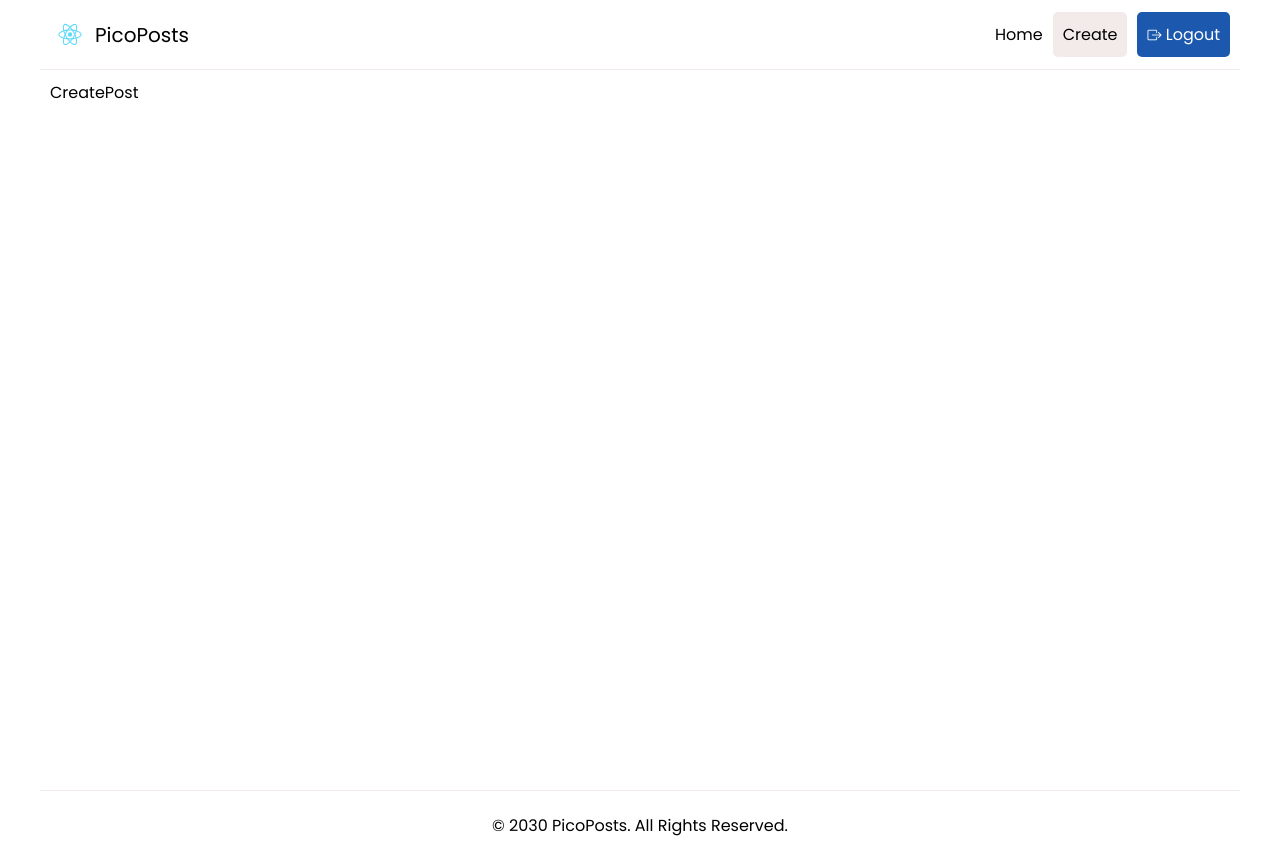
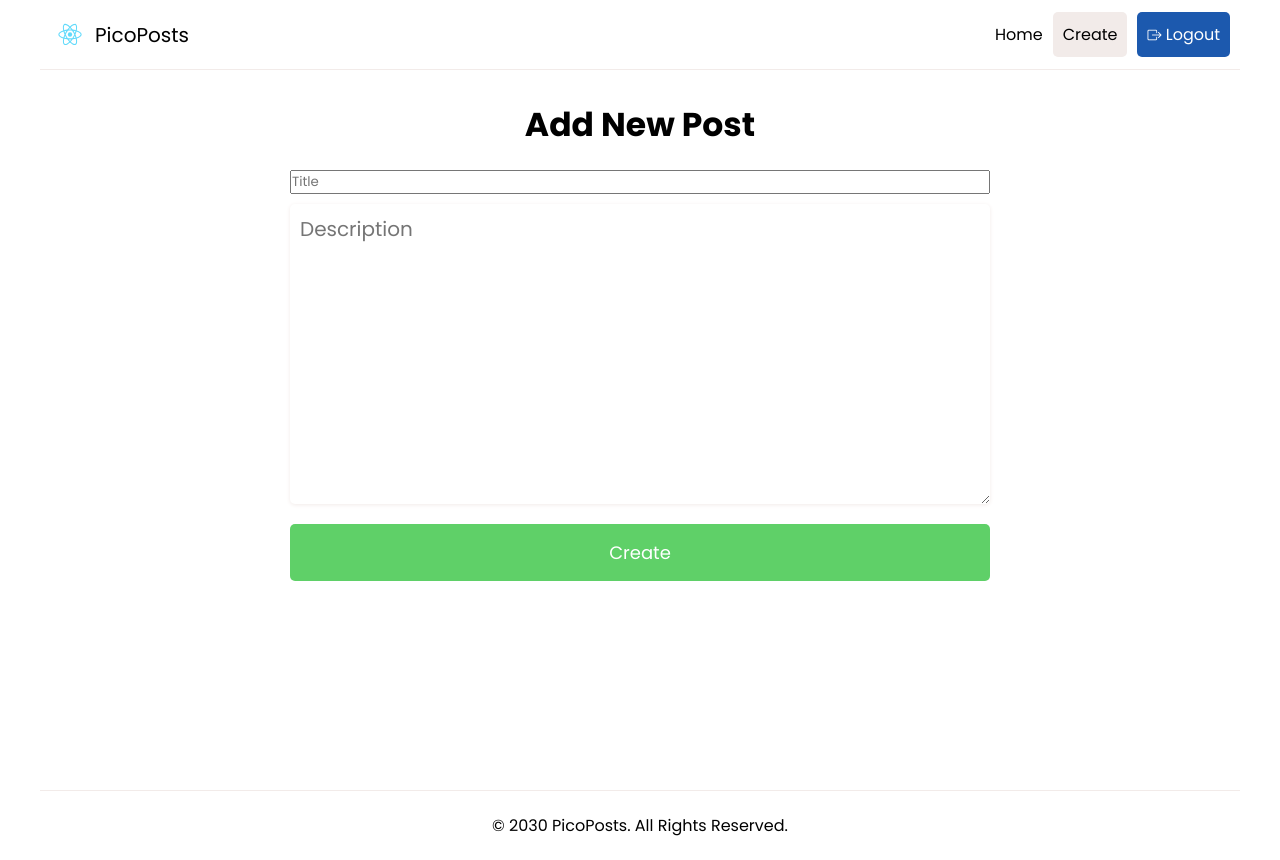
Before and after one commit to felipecosta332/picoposts, a React (Create React App) app: page /create in a window 1280 px wide. Built offline with nearby package versions, Linux system fonts and the light colour scheme.

Commit message:
homepage

```diff
--- a/src/components/PostCard.js
+++ b/src/components/PostCard.js
@@ -1,5 +1,16 @@
-export const PostCard = () => {
-    return (
-      <div>PostCard</div>
-    )
-  }
+export const PostCard = ({ post }) => {
+  const { title, description, author } = post;
+
+  return (
+    <div className="card">
+      <p className="title">{title}</p>
+      <p className="description">{description}</p>
+      <p className="control">
+        <span className="author">{author}</span>
+        <span className="delete">
+          <i className="bi bi-trash3"></i>
+        </span>
+      </p>
+    </div>
+  );
+};
--- a/src/pages/CreatePost.js
+++ b/src/pages/CreatePost.js
@@ -1,5 +1,29 @@
 export const CreatePost = () => {
-    return (
-      <div>CreatePost</div>
-    )
-  }
+  return (
+    <section className="create">
+      <div className="heading">
+        <h1>Add New Post</h1>
+      </div>
+      <form className="createPost">
+        <input
+          type="text"
+          name="title"
+          placeholder="Title"
+          maxLength="50"
+          required
+        />
+        <textarea
+          type="text"
+          className="description"
+          name="description"
+          placeholder="Description"
+          maxLength="600"
+          required
+        ></textarea>
+        <button type="submit" className="submit">
+          Create
+        </button>
+      </form>
+    </section>
+  );
+};
--- a/src/pages/HomePage.js
+++ b/src/pages/HomePage.js
@@ -1,5 +1,28 @@
+import { PostCard } from "../components";
+
 export const HomePage = () => {
-    return (
-      <div>HomePage</div>
-    )
-  }
+  const posts = [
+    {
+      id: 1,
+      title: "Lorem ipsum dolor sit amet.",
+      description:
+        "Lorem, ipsum dolor sit amet consectetur adipisicing elit. Fugit nulla sequi tempore! Perferendis tempora, quas debitis doloribus cumque odit perspiciatis?",
+      author: "Costa",
+    },
+    {
+      id: 2,
+      title: "Lorem ipsum dolor sit amet.",
+      description:
+        "Lorem, ipsum dolor sit amet consectetur adipisicing elit. Fugit nulla sequi tempore! Perferendis tempora, quas debitis doloribus cumque odit perspiciatis?",
+      author: "Costa",
+    },
+  ];
+
+  return (
+    <section>
+      {posts.map((post) => (
+        <PostCard key={post.id} post={post} />
+      ))}
+    </section>
+  );
+};
--- a/src/pages/PageNotFound.js
+++ b/src/pages/PageNotFound.js
@@ -1,5 +1,14 @@
+ import { Link } from "react-router-dom";
+import NotFound from "../assets/images/page-not-found.jpg";
+
 export const PageNotFound = () => {
-    return (
-      <div>PageNotFound</div>
-    )
-  }
+  return (
+    <section className="pageNotFound">
+      <p>404 / Page Not Found</p>
+      <img src={NotFound} alt="Page Not Found" />
+      <Link to="/">
+        <button>Back To Home</button>
+      </Link>
+    </section>
+  );
+};
```
